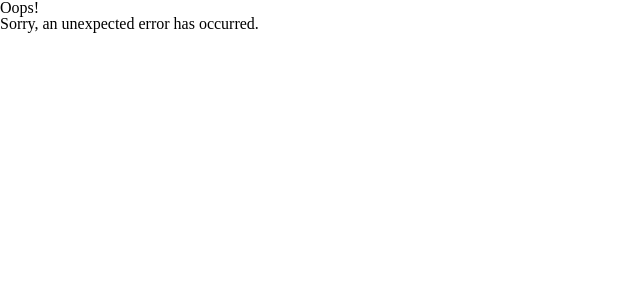
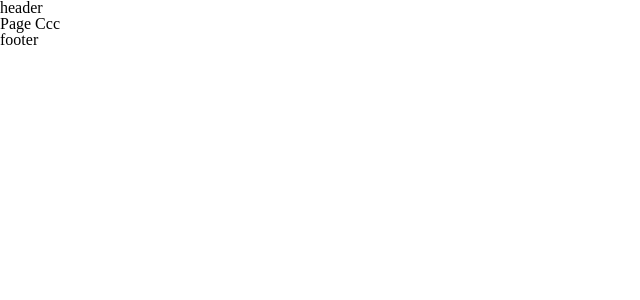
Before and after one commit to jake920220/matam, a React app: page /community in a window 1280 px wide. Shown: the top 300 px of the page, without its empty margins (0-640 px from the left). Built offline with nearby package versions, Linux system fonts and the light colour scheme.

Commit message:
설정에러 수정, Routes 추가

```diff
--- /dev/null
+++ b/src/constants/index.ts
@@ -0,0 +1,7 @@
+export const ROUTES: { [key: string]: string } = {
+    CALCULATOR: "calculator",
+    SCANNER: "scanner",
+    COMMUNITY: "community",
+    FOR_NO_INDICATOR: "for-no-indicator",
+    LOGIN: "login",
+};
--- /dev/null
+++ b/src/routes/Community.tsx
@@ -0,0 +1,11 @@
+import React from "react";
+
+const Community = () => {
+    return (
+        <div>
+            <h2>Page Ccc</h2>
+        </div>
+    );
+};
+
+export default Community;
--- /dev/null
+++ b/src/routes/Intro.tsx
@@ -0,0 +1,12 @@
+import React from "react";
+
+const Intro = () => {
+    console.log("intro page");
+    return (
+        <div>
+            <h2>Intro page</h2>
+        </div>
+    );
+};
+
+export default Intro;
--- /dev/null
+++ b/src/routes/Login.tsx
@@ -0,0 +1,12 @@
+import React from "react";
+
+const Login = () => {
+    console.log("Login page");
+    return (
+        <div>
+            <h2>Page Login</h2>
+        </div>
+    );
+};
+
+export default Login;
--- /dev/null
+++ b/src/routes/NoIndicator.tsx
@@ -0,0 +1,11 @@
+import React from "react";
+
+const NoIndicator = () => {
+    return (
+        <div>
+            <h2>Page NoIndicator</h2>
+        </div>
+    );
+};
+
+export default NoIndicator;
--- a/src/routes/Root.tsx
+++ b/src/routes/Root.tsx
@@ -1,10 +1,16 @@
 import React from "react";
 
+import { Navigate, Outlet } from "react-router-dom";
+
+//todo Kakao login 추가한다면 여기서 처리
 const Root = () => {
     return (
         <div>
-            <h1>Home</h1>
-            <p>Page main</p>
+            <div>header</div>
+            <div>
+                <Outlet />
+            </div>
+            <div>footer</div>
         </div>
     );
 };
--- a/src/routes/index.tsx
+++ b/src/routes/index.tsx
@@ -2,9 +2,15 @@ import React from "react";
 import { createBrowserRouter, RouterProvider } from "react-router-dom";
 
 import Root from "./Root";
+import Intro from "./Intro";
 import Calculator from "./Calculator";
 import Scanner from "./Scanner";
 import ErrorPage from "./Error";
+import Login from "./Login";
+import Community from "./Community";
+import NoIndicator from "./NoIndicator";
+
+import { ROUTES } from "../constants";
 
 const route = (): JSX.Element => {
     const router = createBrowserRouter([
@@ -14,15 +20,31 @@ const route = (): JSX.Element => {
             errorElement: <ErrorPage />,
             children: [
                 {
-                    path: "calculator",
+                    index: true,
+                    element: <Intro />,
+                },
+                {
+                    path: ROUTES.CALCULATOR,
                     element: <Calculator />,
                 },
                 {
-                    path: "scanner",
+                    path: ROUTES.SCANNER,
                     element: <Scanner />,
+                },
+                {
+                    path: ROUTES.COMMUNITY,
+                    element: <Community />,
+                },
+                {
+                    path: ROUTES.FOR_NO_INDICATOR,
+                    element: <NoIndicator />,
                 },
             ],
         },
+        // {
+        //     path: ROUTES.LOGIN,
+        //     element: <Login />,
+        // },
     ]);
 
     return <RouterProvider router={router} />;
--- a/tsconfig.json
+++ b/tsconfig.json
@@ -19,7 +19,7 @@
     // "jsxFactory": "",                                 /* Specify the JSX factory function used when targeting React JSX emit, e.g. 'React.createElement' or 'h'. */
     // "jsxFragmentFactory": "",                         /* Specify the JSX Fragment reference used for fragments when targeting React JSX emit e.g. 'React.Fragment' or 'Fragment'. */
     // "jsxImportSource": "",                            /* Specify module specifier used to import the JSX factory functions when using 'jsx: react-jsx*'. */
-    // "reactNamespace": "",                             /* Specify the object invoked for 'createElement'. This only applies when targeting 'react' JSX emit. */
+    // "reactNamespace": "",                      we       /* Specify the object invoked for 'createElement'. This only applies when targeting 'react' JSX emit. */
     // "noLib": true,                                    /* Disable including any library files, including the default lib.d.ts. */
     // "useDefineForClassFields": true,                  /* Emit ECMAScript-standard-compliant class fields. */
     // "moduleDetection": "auto",                        /* Control what method is used to detect module-format JS files. */
--- a/webpack.common.js
+++ b/webpack.common.js
@@ -33,6 +33,7 @@ const rules = [
 module.exports = {
     entry: {
         app: path.join(__dirname, "src", "index.tsx"),
+        // app: "./src/index.ts",
     },
     output: {
         filename: "[name].bundle.js",
@@ -40,7 +41,7 @@ module.exports = {
         clean: true,
     },
     resolve: {
-        extensions: [".ts", ".tsx", ".js", ".jsx"],
+        extensions: [".tsx", ".ts", ".jsx", ".js", "..."],
     },
     module: { rules },
     plugins: [
```
Also changed, not shown: 2 other files (tests, documents, lock files or other folders).
